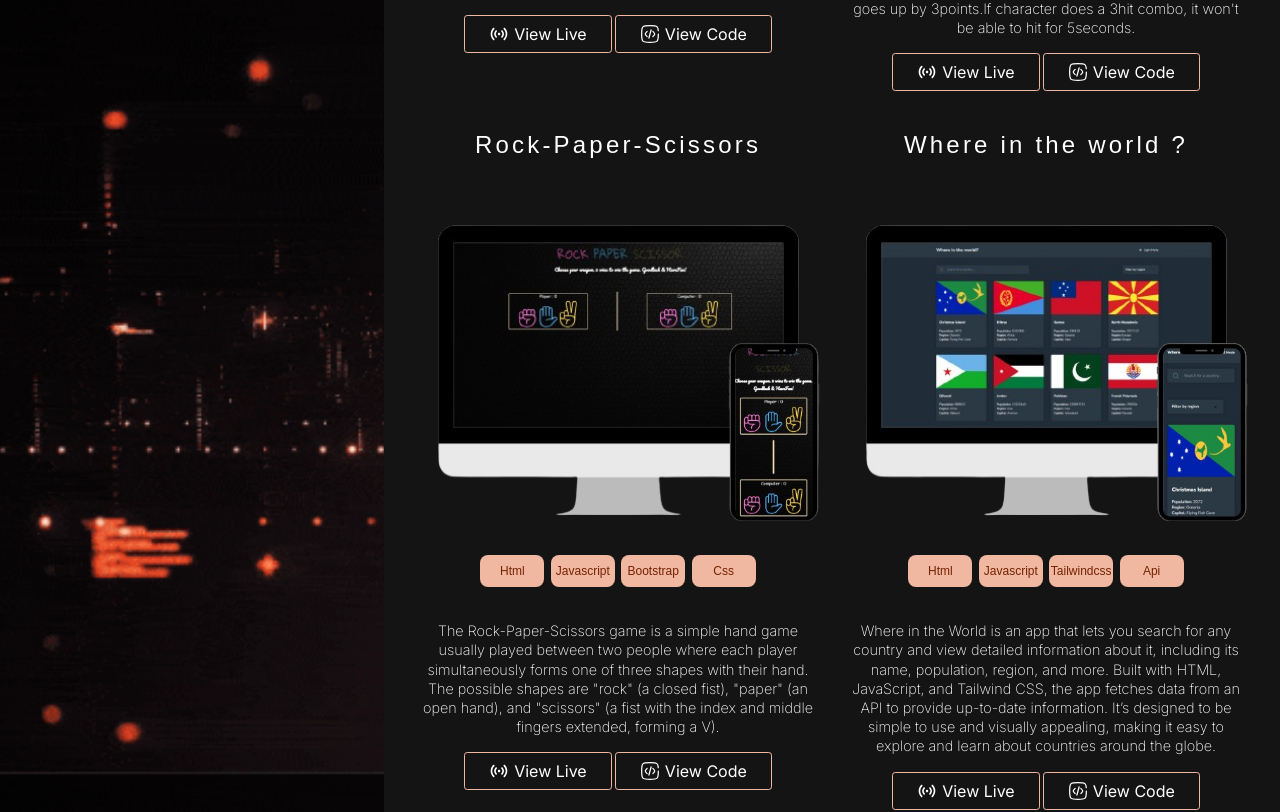
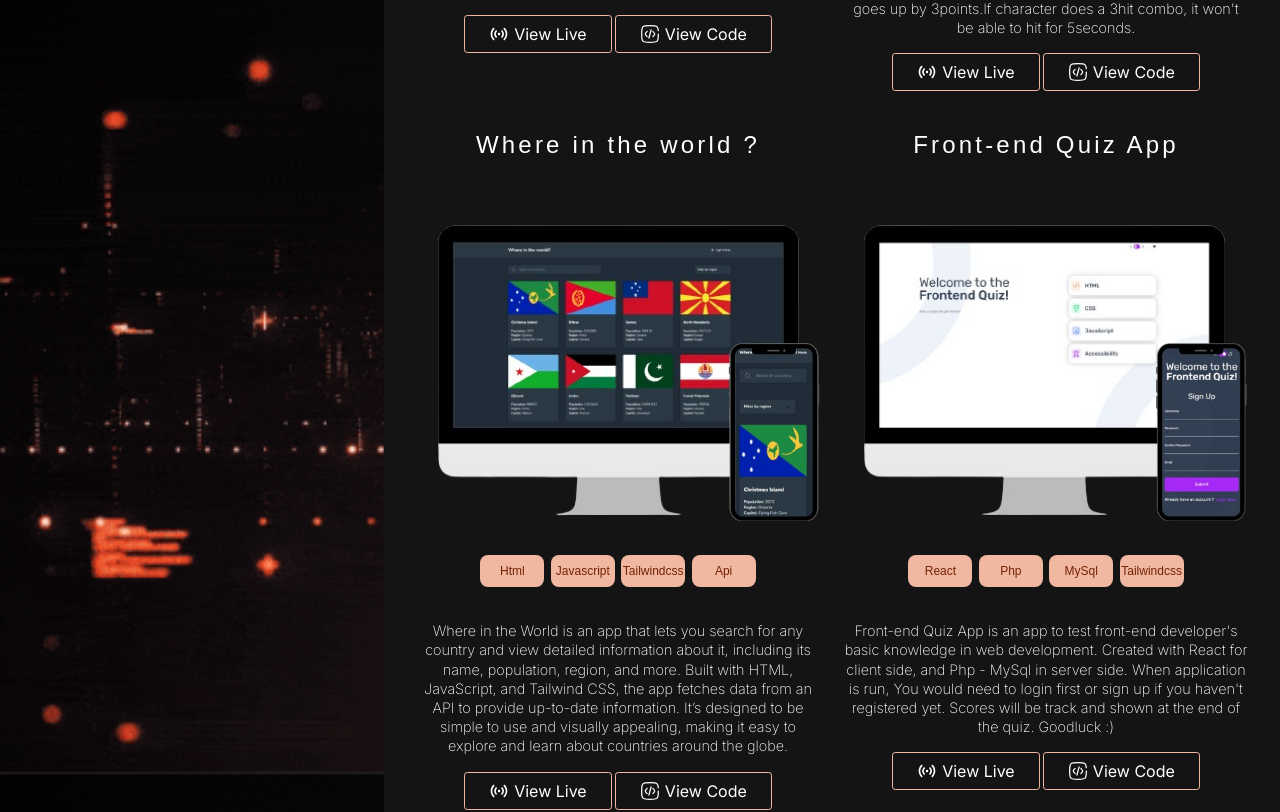
Before and after one commit to jcrunatay/portfolio_v2, a React (Create React App) app: page / in a window 1280 px wide. Shown: the part 6426-7238 px from the top of the page. Built offline with nearby package versions, Linux system fonts and the light colour scheme; a web font is replaced by a local one.

Commit message:
removed rps project

```diff
--- a/src/components/Projects.js
+++ b/src/components/Projects.js
@@ -95,7 +95,7 @@ export default function Projects() {
                     project_link_demo="http://juyan-runatay.infinityfreeapp.com/M4/Punch-Bag/"
                     project_link_code="https://github.com/jcrunatay/punch_bag"
                 />
-                <Project
+                {/* <Project
                     project_title="Rock-Paper-Scissors"
                     project_src_desktop="./images/project-images/rps_desktop.png"
                     project_src_mobile="./images/project-images/rps_mobile.png"
@@ -103,7 +103,7 @@ export default function Projects() {
                     project_tools={["Html", "Javascript", "Bootstrap", "Css"]}
                     project_link_demo="https://jcrunatay.github.io/Rock-_Paper_Scissors/"
                     project_link_code="https://github.com/jcrunatay/Rock-_Paper_Scissors"
-                />
+                /> */}
                 <Project
                     project_title="Where in the world ?"
                     project_src_desktop="./images/project-images/search_country_desktop.png"
```
